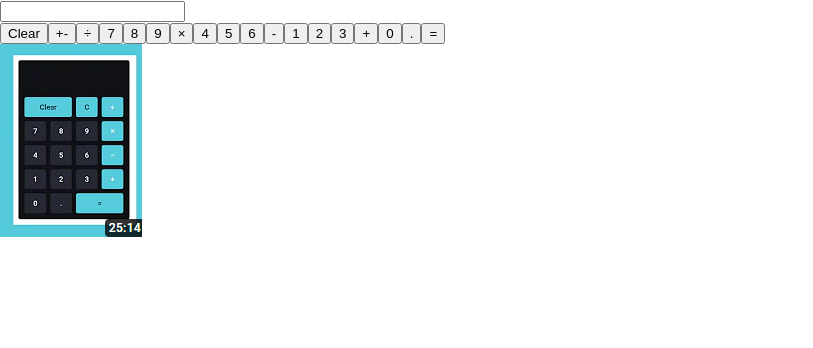
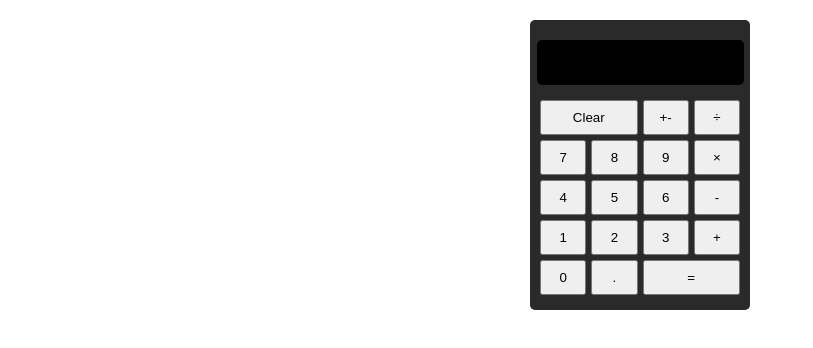
Before and after one commit to seanwongdev/react-calculator-app, a React (Create React App) app: page / in a window 1280 px wide. Shown: the top 348 px of the page, without its empty margins (0-813 px from the left). Built offline with nearby package versions, Linux system fonts and the light colour scheme.

Commit message:
layout format done

```diff
--- a/src/components/App.js
+++ b/src/components/App.js
@@ -6,12 +6,13 @@ function App() {
   const [output, setOutput] = useState("");
 
   return (
+    <div className="container">
       <div className="calculator">
         <div className="output">
           <Output output={output} />
         </div>
         <div className="keypad">
-        <Button value="clear">Clear</Button>
+          <Button>Clear</Button>
           <Button>+-</Button>
           <Button>&divide;</Button>
           <Button setOutput={setOutput}>7</Button>
@@ -27,10 +28,10 @@ function App() {
           <Button setOutput={setOutput}>3</Button>
           <Button>+</Button>
           <Button setOutput={setOutput}>0</Button>
-        <Button>.</Button>
+          <Button setOutput={setOutput}>.</Button>
           <Button>=</Button>
         </div>
-      <img src="calculator.PNG"></img>
+      </div>
     </div>
   );
 }
--- a/src/index.css
+++ b/src/index.css
@@ -1,13 +1,61 @@
 body {
   margin: 0;
-  font-family: -apple-system, BlinkMacSystemFont, 'Segoe UI', 'Roboto', 'Oxygen',
-    'Ubuntu', 'Cantarell', 'Fira Sans', 'Droid Sans', 'Helvetica Neue',
+  font-family: -apple-system, BlinkMacSystemFont, "Segoe UI", "Roboto", "Oxygen",
+    "Ubuntu", "Cantarell", "Fira Sans", "Droid Sans", "Helvetica Neue",
     sans-serif;
   -webkit-font-smoothing: antialiased;
   -moz-osx-font-smoothing: grayscale;
 }
 
 code {
-  font-family: source-code-pro, Menlo, Monaco, Consolas, 'Courier New',
+  font-family: source-code-pro, Menlo, Monaco, Consolas, "Courier New",
     monospace;
 }
+
+button {
+  padding: 8px 0px;
+}
+
+.keypad {
+  margin: 15px 10px;
+
+  display: grid;
+  grid-template-columns: 1fr 1fr 1fr 1fr;
+  grid-gap: 5px;
+  width: 200px;
+  height: auto;
+}
+
+.keypad > *:first-child,
+*:last-child {
+  grid-column: span 2;
+}
+
+input {
+  text-align: right;
+  border: none;
+  background-color: black;
+  color: white;
+  padding: 15px 15px;
+  border-radius: 5px;
+}
+
+.output {
+  margin-top: 20px;
+}
+
+.calculator {
+  margin-top: 20px;
+  width: 220px;
+  background: rgb(43, 42, 42);
+  display: flex;
+  flex-direction: column;
+  align-items: center;
+  border-radius: 5px;
+}
+
+.container {
+  background-color: white;
+  display: flex;
+  justify-content: center;
+}
```
Lines whose indentation alone changed are shown as unchanged.
